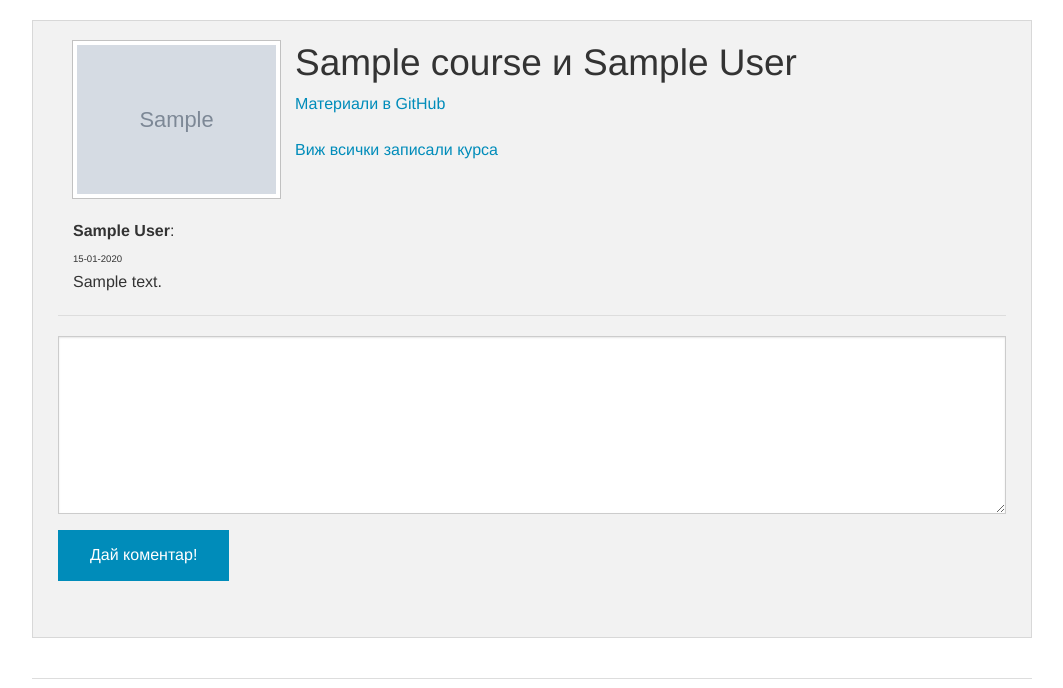
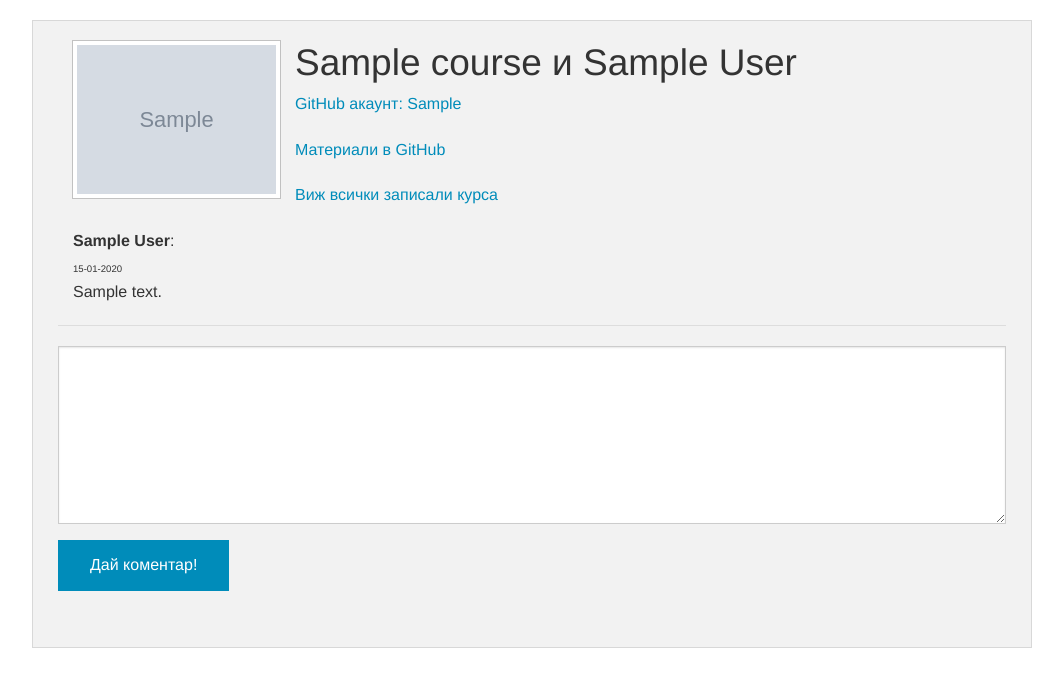
Before and after one commit to sebastian-code/Odin, a Django app: page /assignment/1/ in a window 1280 px wide. Shown: the part 45-733 px from the top of the page, without its empty margins (108-1171 px from the left). Run offline with Django 3.2, Linux system fonts and the light colour scheme; a user stored in the database is signed in; tables that the repository leaves empty hold one stand-in row (values such as "Sample post"); grey boxes marked "Sample" are stand-in pictures; some libraries are stand-ins or nearby versions.

Commit message:
Add GitHub account to user's profile

```diff
--- a/students/templates/assignment.html
+++ b/students/templates/assignment.html
@@ -11,6 +11,9 @@
                 <h2>{{ assignment.course }} и {{ assignment.user.get_full_name }}</h2>
 
                 <div>
+                    <p>
+                    <a href="{{ assignment.user.github_account }}" target="_blank">GitHub акаунт: {{ assignment.user.github_account }}</a>
+                    </p>
                     <p>
                         <a href="{{ assignment.course.git_repository }}" target="_blank">Материали в GitHub</a>
                     </p>
```
